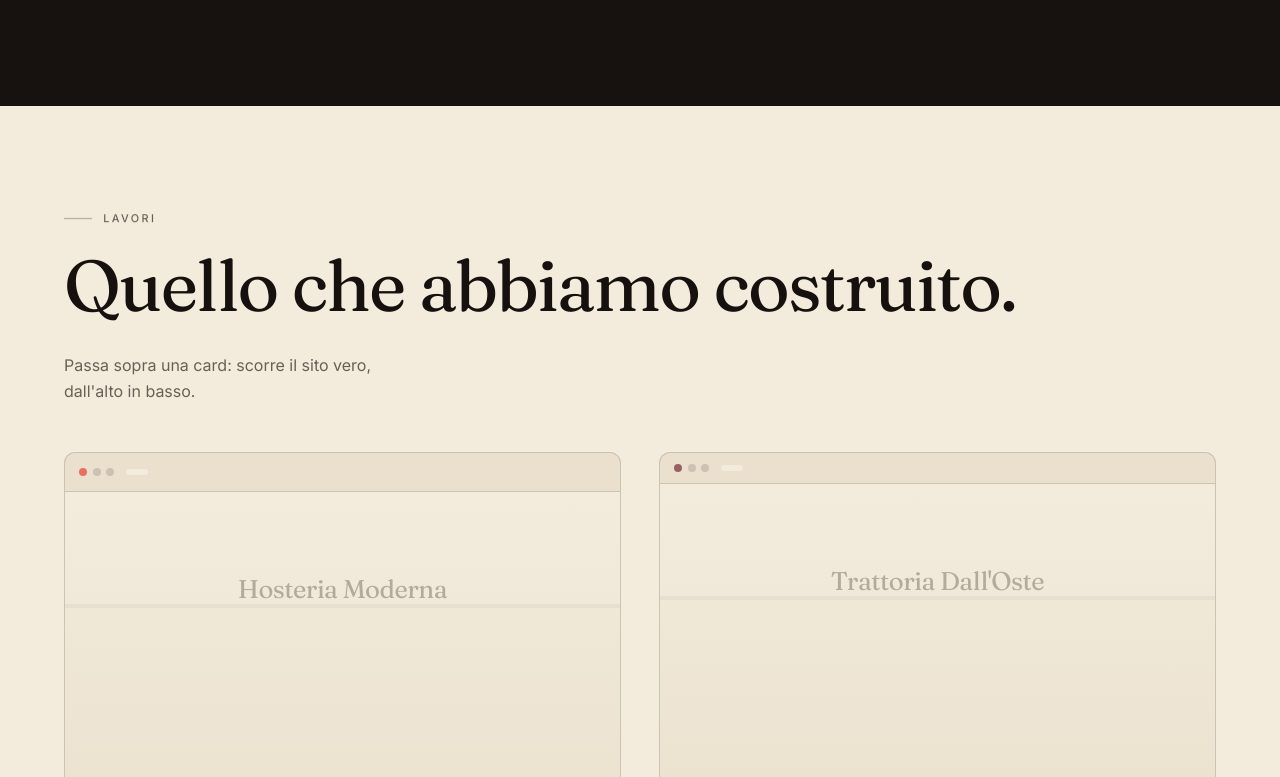
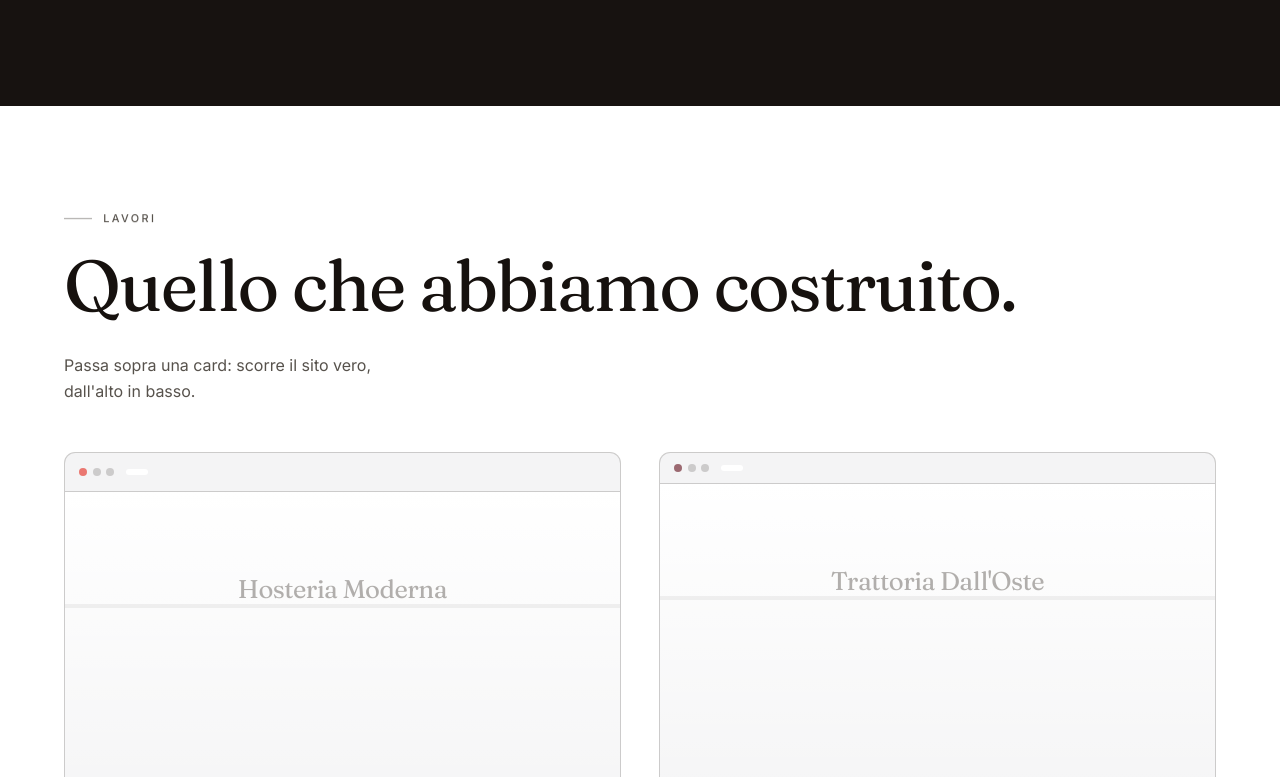
Before and after one commit to luminoagency/lumino-agency, a Next.js app: page / in a window 1280 px wide. Shown: the part 1503-2280 px from the top of the page. Built offline with nearby package versions, Linux system fonts and the light colour scheme.

Commit message:
Palette: sezioni chiare da crema a bianco, ink-dim e bordi ritarati, ombre nuove

```diff
--- a/app/globals.css
+++ b/app/globals.css
@@ -20,10 +20,13 @@
   --cream-dim: #b9aea1;
 
   /* Sezioni a fondo chiaro (Lavori, Servizi) */
-  --paper: #f3ecdd;
-  --paper-2: #eae0cd;
+  --paper: #ffffff;
+  --paper-2: #f4f4f5;
   --ink: #16110e;
-  --ink-dim: #6b5f54;
+  /* Su crema il bruno #6B5F54 funzionava; su bianco puro vira allo sporco.
+     Questo è più scuro e meno olivastro: 7.0:1 su bianco, sopra AA anche
+     ai corpi piccoli, e resta chiaramente secondario rispetto a --ink. */
+  --ink-dim: #57524c;
 
   /* Accenti */
   --red: #e5342a;
@@ -34,7 +37,14 @@
 
   /* Separatori */
   --line: rgba(244, 238, 228, 0.16);
-  --line-ink: rgba(22, 17, 14, 0.14);
+  /* Su bianco un bordo al 14% quasi sparisce: il crema aiutava a staccare,
+     il bianco no. Alzato, e resta comunque un filo, non una gabbia. */
+  --line-ink: rgba(22, 17, 14, 0.18);
+
+  /* Su bianco puro le card non si staccano più dal fondo per contrasto:
+     serve un'ombra vera. Calda, non grigia, per non raffreddare la sezione. */
+  --shadow-ink: 0 1px 2px rgba(22, 17, 14, 0.05), 0 12px 32px rgba(22, 17, 14, 0.07);
+  --shadow-ink-lift: 0 2px 4px rgba(22, 17, 14, 0.06), 0 22px 48px rgba(22, 17, 14, 0.1);
 
   /* Gradiente firma */
   --grad: linear-gradient(100deg, #e5342a, #ec6a9c 46%, #8b5cf6);
```
